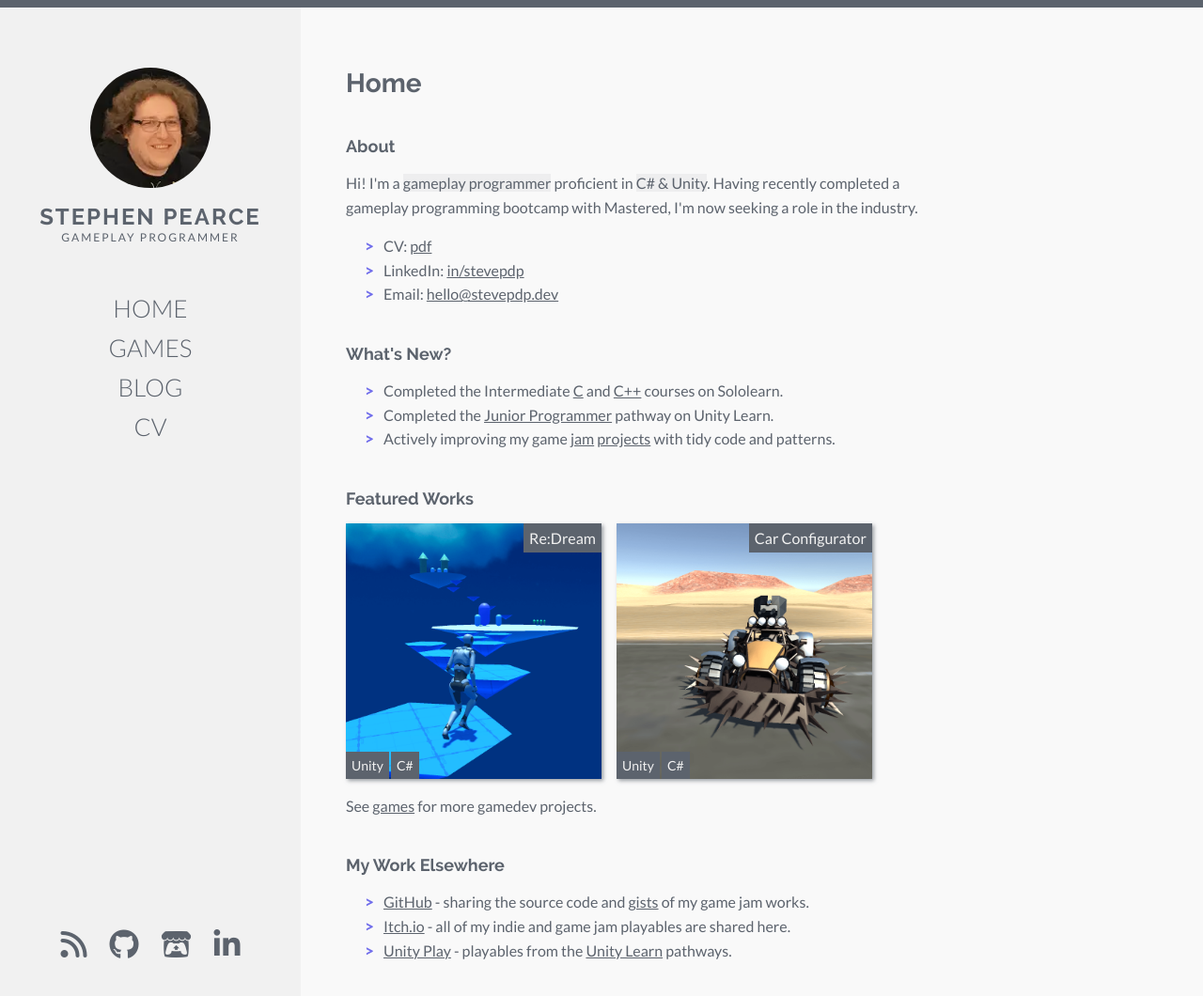
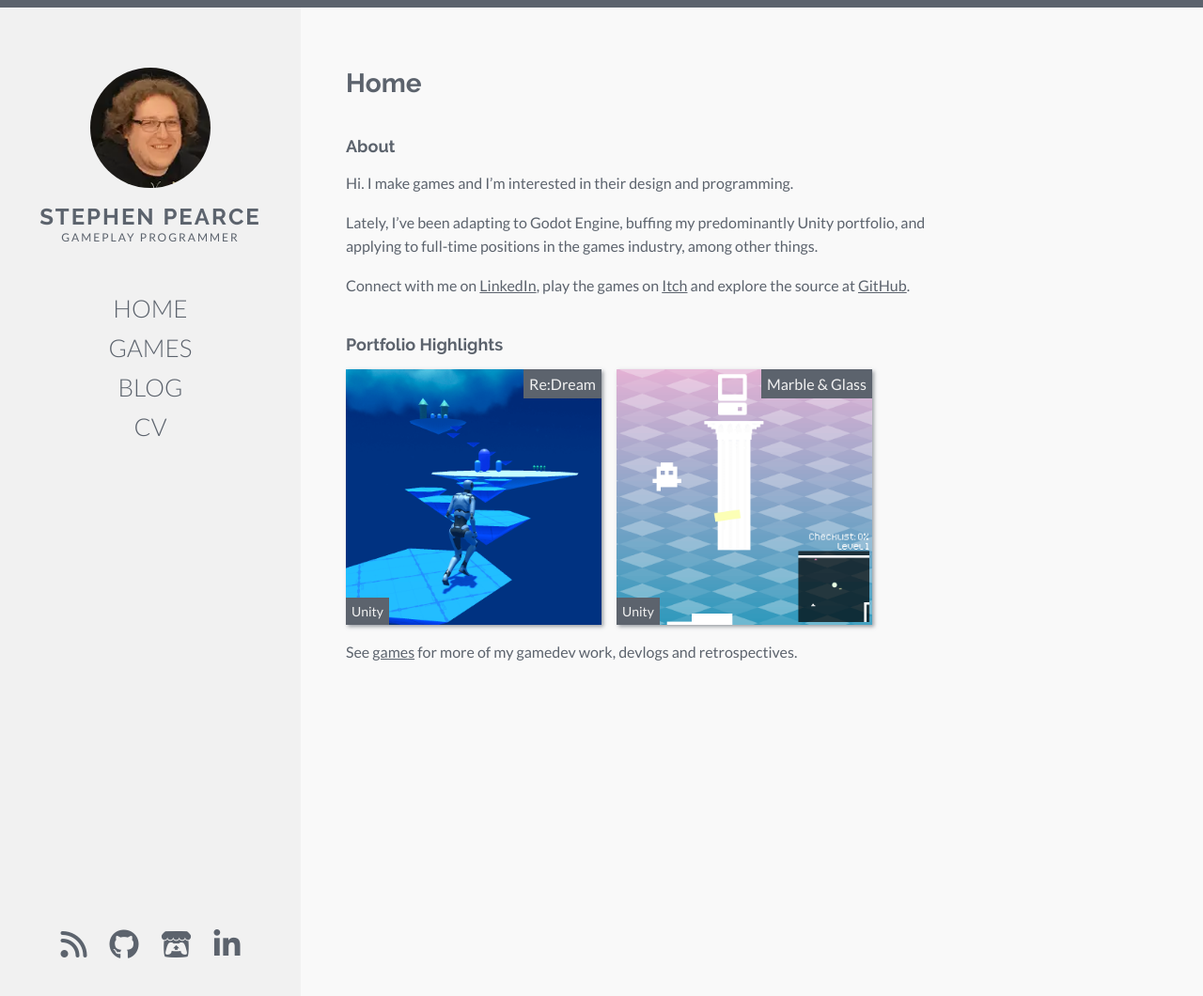
Before and after one commit to stevepdp/stevepdp.dev.old, a Jekyll site: the page built from index.md, in a window 1280 px wide. Shown: the top 1060 px of the page at 94% size. Built offline with Jekyll 4.4.1, drawn with Linux system fonts in a browser that asks for light colours; nearby versions of some CDN libraries.

Commit message:
feat(home): simplified homepage and personal update

```diff
--- a/index.md
+++ b/index.md
@@ -11,40 +11,29 @@ type: single
 ---
 
 ### About
-Hi! I&apos;m a <span class="highlight">gameplay programmer</span> proficient in <span class="highlight">C# &amp; Unity</span>. Having recently completed a gameplay programming bootcamp with Mastered, I&apos;m now seeking a role in the industry.
 
-* CV: <a href="/assets/doc/cv-stephen-pearce.pdf" title="Download my public CV in PDF format" target="_blank">pdf</a>
-* LinkedIn: <a href="https://linkedin.com/in/stevepdp" rel="me nofollow noopener noreferrer" target="_blank">in/stevepdp</a>
-* Email: <a href="mailto:hello@stevepdp.dev">hello@stevepdp.dev</a>
+Hi. I make games and I'm interested in their design and programming.
+
+Lately, I've been adapting to Godot Engine, buffing my predominantly Unity portfolio, and applying to full-time positions in the games industry, among other things.
+
+Connect with me on <a href="https://linkedin.com/in/stevepdp" rel="me nofollow noopener noreferrer" target="_blank">LinkedIn</a>, play the games on <a href="https://stevepdp.itch.io" rel="me nofollow noopener noreferrer" target="_blank">Itch</a> and explore the source at <a href="https://github.com/stevepdp" rel="me nofollow noopener noreferrer" target="_blank">GitHub</a>.
 
 
-### What&apos;s New?
-* Completed the Intermediate <a href="https://www.sololearn.com/certificates/CC-KC2GHEHE" rel="nofollow noopener noreferrer" target="_blank">C</a> and <a href="https://www.sololearn.com/certificates/CC-7TQAOAPI" rel="nofollow noopener noreferrer" target="_blank">C++</a> courses on Sololearn.
-* Completed the <a href="https://www.credly.com/badges/3e03a23b-b72d-48b1-b1d3-2cd199f63d76/public_url" rel="me nofollow noopener noreferrer" target="_blank">Junior Programmer</a> pathway on Unity Learn.
-* Actively improving my game <a href="/games/weekly-game-jam/ghoul-must-eat.html">jam</a> <a href="http://localhost:8080/games/weekly-game-jam/waiting-for-uptrend.html">projects</a> with tidy code and patterns.
+### Portfolio Highlights
 
-
-### Featured Works
 <div class="game-grid">
 	<a href="/games/mastered/re-dream.html" class="game" style="background-image: url(/assets/img/games/re-dream/screenshot-squarecropnohud.png)">
 		<h4 class="game__desc">Re:Dream</h4>
 		<div class="game__desc game__desc--tools">
 			<span class="tool">Unity</span>
-			<span class="tool">C#</span>
 		</div>
 	</a>
-	<a href="/games/mastered/car-configurator.html" class="game" style="background-image: url(/assets/img/games/car-configurator/screenshot-squarecropnohud.png)">
-		<h4 class="game__desc"><span class="sr-only">Drive 2053: </span>Car Configurator</h4>
+	<a href="/games/vaporjam/marble-and-glass.html" class="game" style="background-image: url(/assets/img/games/marble-and-glass/screenshot-squarecropnohud.png)">
+		<h4 class="game__desc">Marble &amp; Glass</h4>
 		<div class="game__desc game__desc--tools">
 			<span class="tool">Unity</span>
-			<span class="tool">C#</span>
 		</div>
 	</a>
 </div>
-See <a href="/games.html">games</a> for more gamedev projects.
 
-
-### My Work Elsewhere
-* <a href="https://www.github.com/stevepdp" rel="me nofollow noopener noreferrer" target="_blank">GitHub</a> - sharing the source code and <a href="https://gist.github.com/stevepdp" rel="me nofollow noreferrer noopener" target="_blank">gists</a> of my game jam works.
-* <a href="https://stevepdp.itch.io/" rel="me nofollow noopener noreferrer" target="_blank">Itch.io</a> - all of my indie and game jam playables are shared here.
-* <a href="https://play.unity.com/u/stevepdp" rel="me nofollow noopener noreferrer" target="_blank">Unity Play</a> - playables from the <a href="https://learn.unity.com/u/stevepdp" rel="me nofollow noopener noreferrer" target="_blank" title="Stephen Pearce on Unity Learn">Unity Learn</a> pathways.
+See <a href="/games.html">games</a> for more of my gamedev work, devlogs and retrospectives.
```
Also changed, not shown: games.md (+0 -10 lines).
